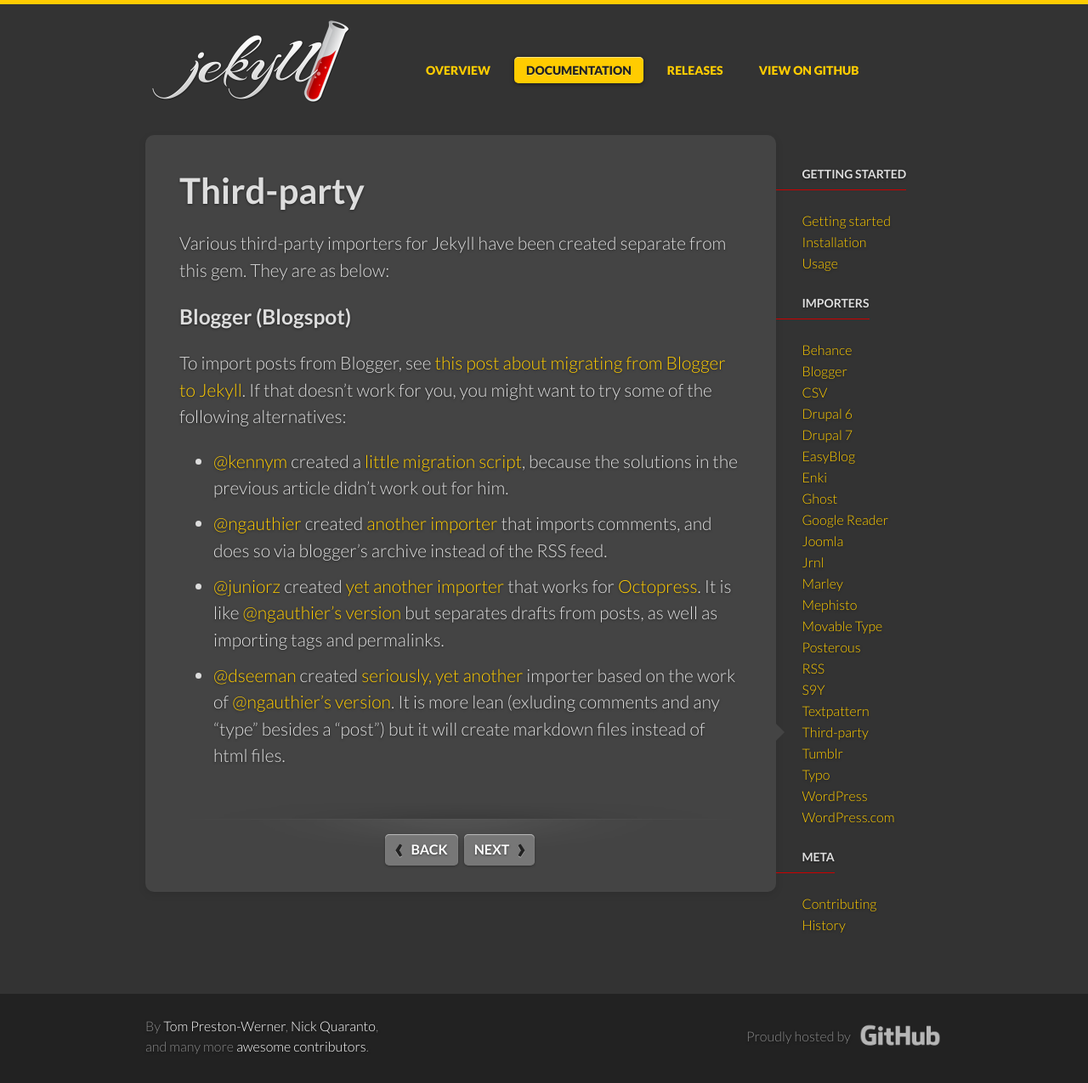
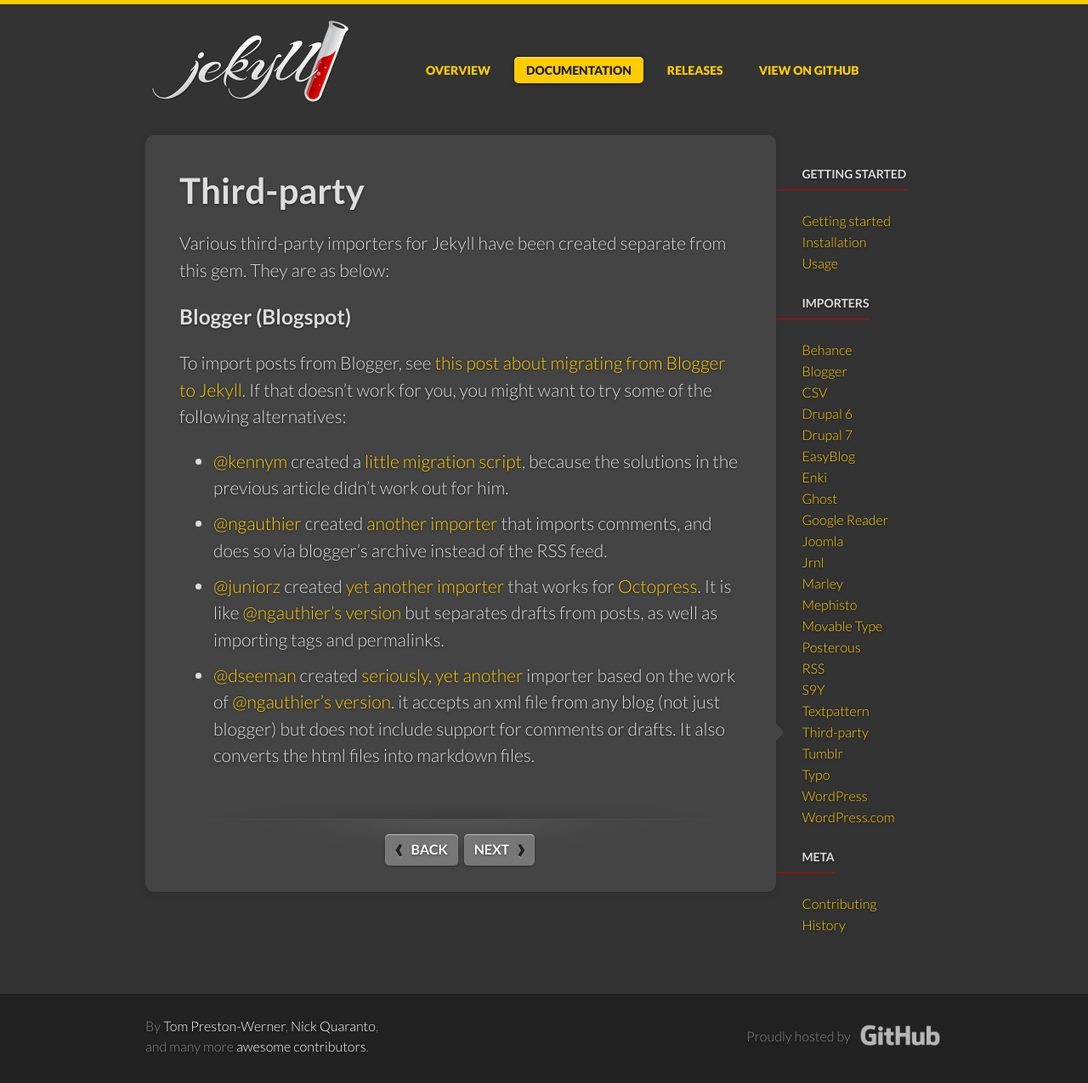
Before and after one commit to jekyll/jekyll-import, a Jekyll site: the page built from site/_importers/third-party.md, in a window 1280 px wide. Shown: the whole page at 85% size. Built offline with Jekyll 4.4.1, drawn with Linux system fonts in a browser that asks for light colours; some web fonts are replaced.

Commit message:
Update with what @dseeman said.

```diff
--- a/site/_importers/third-party.md
+++ b/site/_importers/third-party.md
@@ -27,4 +27,8 @@
   [Octopress](http://octopress.org). It is like [@ngauthier’s
   version](https://gist.github.com/1506614) but separates drafts from posts, as
   well as importing tags and permalinks.
-- [@dseeman](https://github.com/dseeman) created [seriously, yet another](https://gist.github.com/dseeman/a1f0bd96d4511a8f156e)   importer based on the work of [@ngauthier’s version](https://gist.github.com/1506614). It is more lean (exluding comments and   any "type" besides a "post") but it will create markdown files instead of html files.
+- [@dseeman](https://github.com/dseeman) created [seriously, yet another](https://gist.github.com/dseeman/a1f0bd96d4511a8f156e)
+  importer based on the work of [@ngauthier’s version](https://gist.github.com/1506614).
+  it accepts an xml file from any blog (not just blogger) but does not
+  include support for comments or drafts. It also converts the html files
+  into markdown files.
```
